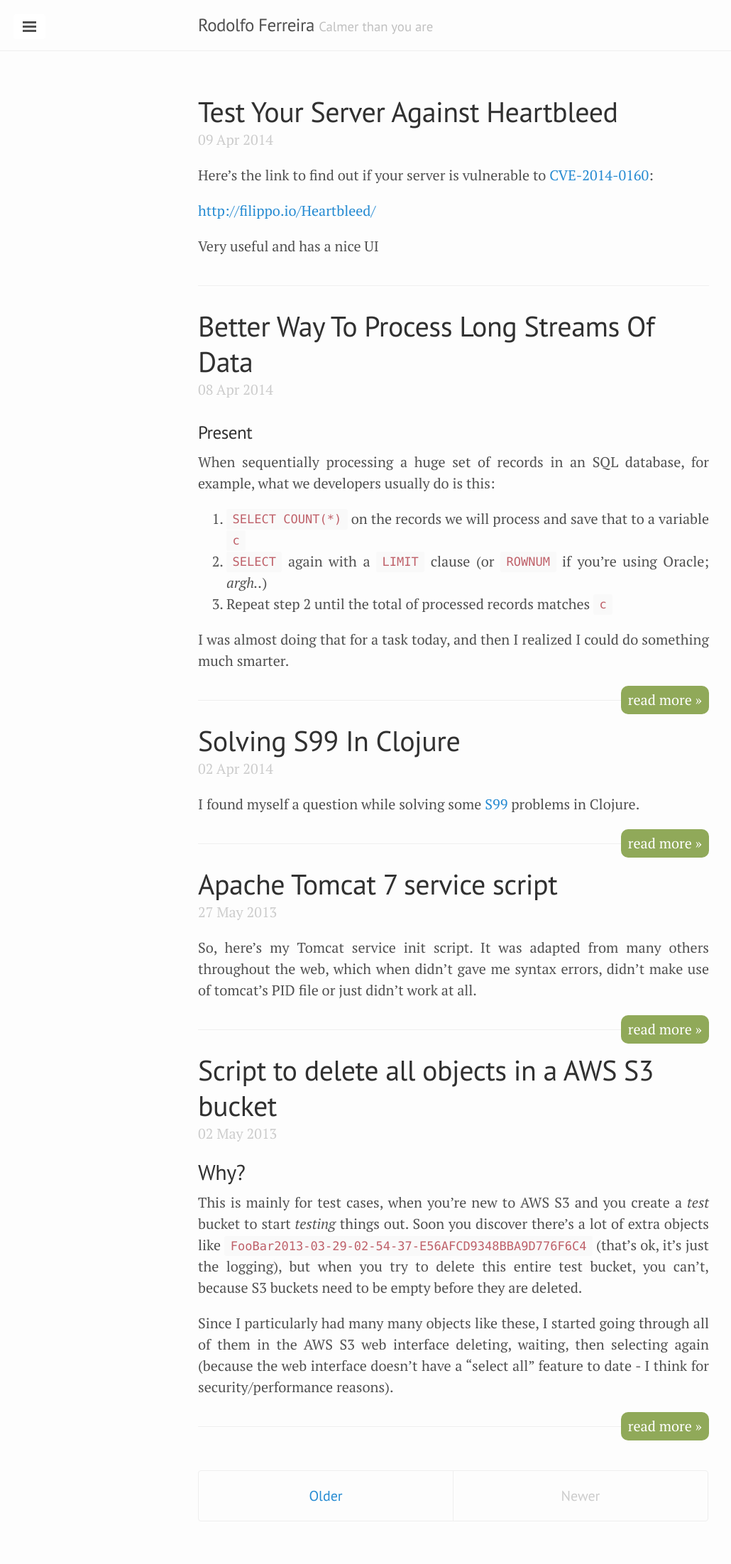
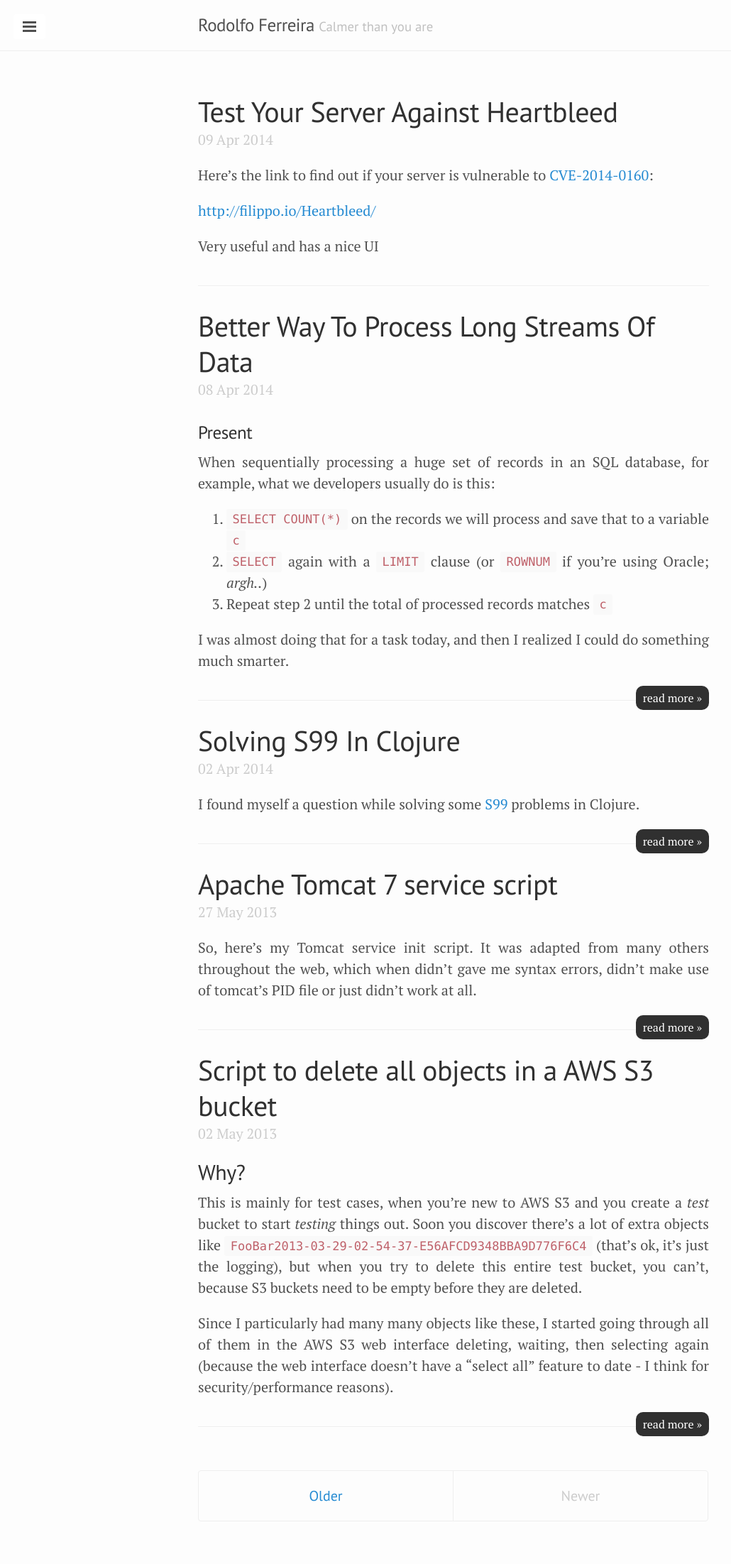
Before and after one commit to rodolfo42/rodolfo42.github.io, a Jekyll site: the page built from index.html, in a window 1280 px wide. Shown: the whole page at 71% size, without its empty margins (1-1031 px from the left). Built offline with Jekyll 4.4.1, drawn with Linux system fonts in a browser that asks for light colours; the list of posts is cut into pages by our own code.

Commit message:
Updated custom.css

```diff
--- a/public/css/custom.css
+++ b/public/css/custom.css
@@ -41,12 +41,18 @@ body {
 }
 
 a.read-more-link {
-	float: right;
+    float: right;
     display: block;
     padding: 5px 10px;
-    background-color: #90A959;
+    background-color: #303030;
     border-radius: 10px;
     color: #FFF;
+    font-size: 80%;
+}
+
+a.read-more-link:hover {
+    background-color: #515151;
+    text-decoration: none;
 }
 
 a.read-more-link:after {
```
